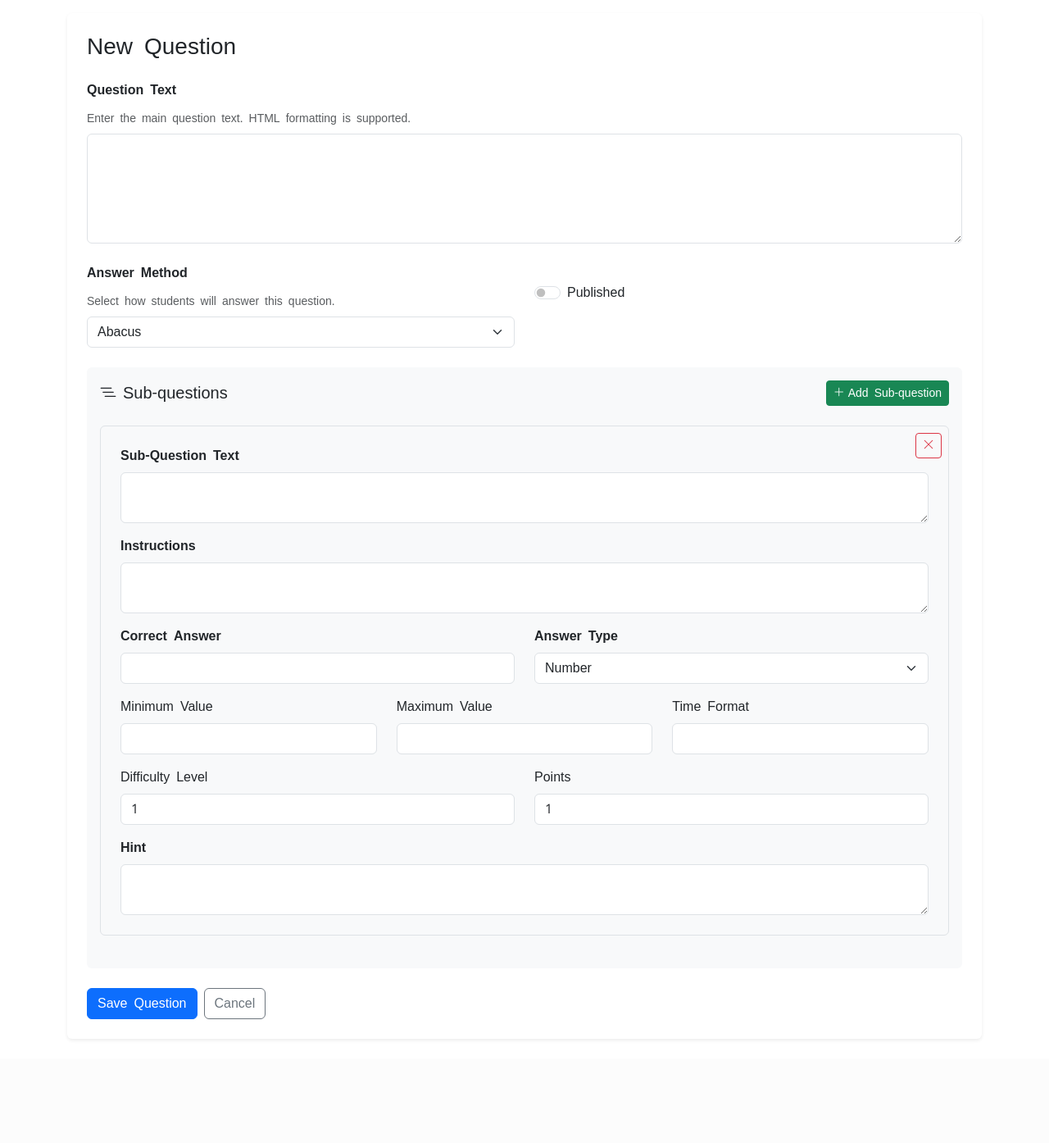
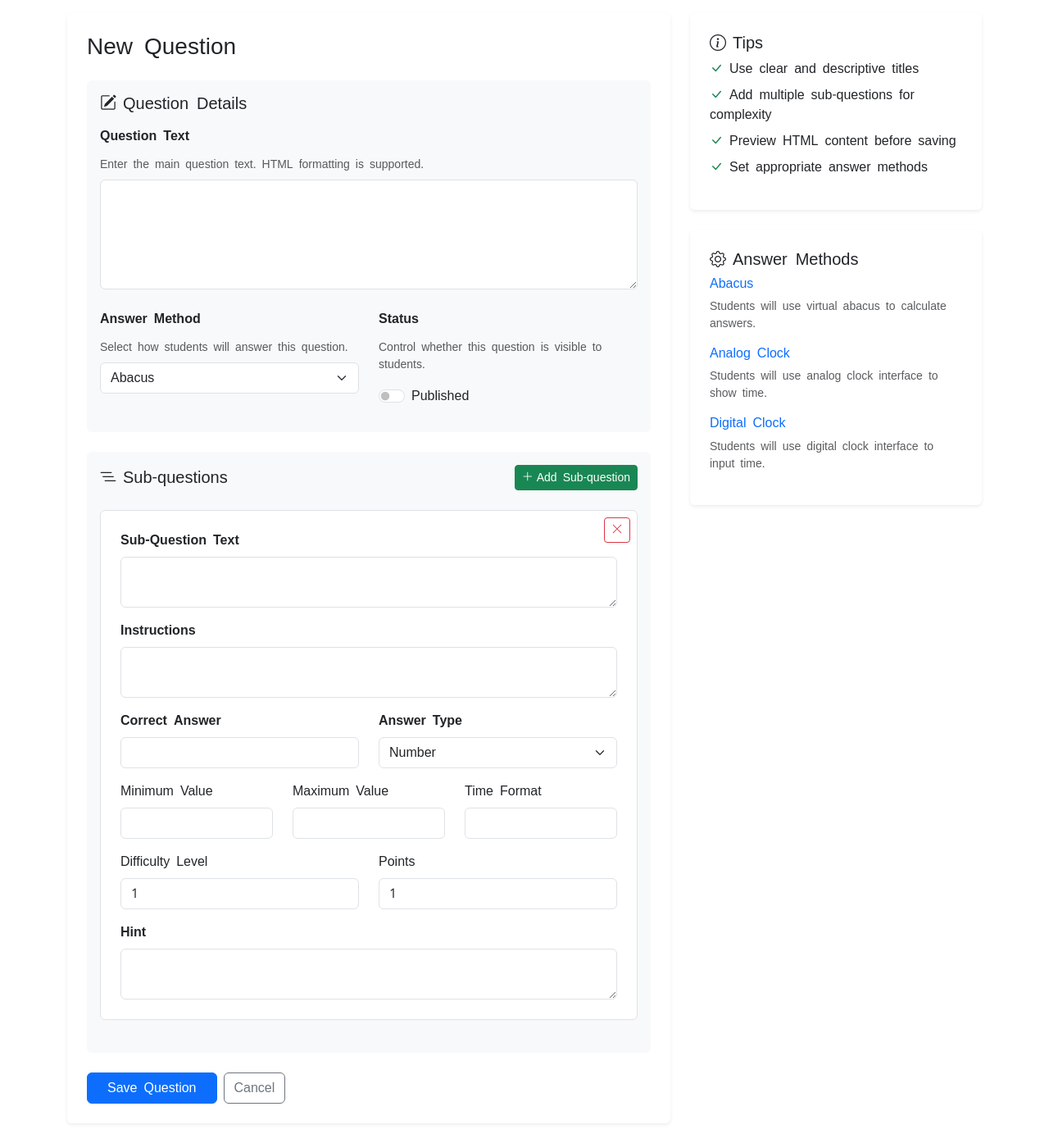
Before and after one commit to mayurasandakalum/kinesthetic-app, a Flask app: page /manage/questions/new in a window 1280 px wide. Shown: the part 120-1514 px from the top of the page at 82% size. Before the commit the page ends 1363 px from the top, so only its background shows below. Run offline with Flask 3, Linux system fonts and the light colour scheme; the visitor is signed in with stand-in values (Sample User, id 1); some libraries are stand-ins or nearby versions.

Commit message:
Refactor question management form for improved layout and user guidance

```diff
--- a/templates/quiz/manage/question_form.html
+++ b/templates/quiz/manage/question_form.html
@@ -9,37 +9,48 @@
         </ol>
     </nav>
 
-    <div class="row">
-        <div class="col-lg-12">
+    <div class="row g-4">
+        <!-- Main Form Column -->
+        <div class="col-lg-8">
             <div class="card shadow-sm border-0">
                 <div class="card-body p-4">
                     <h3 class="card-title mb-4">{{ title }}</h3>
                     <form method="POST" id="questionForm">
                         {{ form.hidden_tag() }}
 
-                        <!-- Main Question -->
+                        <!-- Question Details -->
+                        <div class="card bg-light border-0 mb-4">
+                            <div class="card-body">
+                                <h5 class="card-title mb-3">
+                                    <i class="bi bi-pencil-square me-2"></i>Question Details
+                                </h5>
                                 <div class="mb-4">
                                     {{ form.text.label(class="form-label fw-bold") }}
-                            <div class="form-text mb-2">Enter the main question text. HTML formatting is supported.
-                            </div>
+                                    <div class="form-text mb-2">Enter the main question text. HTML formatting is
+                                        supported.</div>
                                     {{ form.text(class="form-control", rows=5) }}
                                 </div>
 
-                        <div class="row mb-4">
+                                <div class="row">
                                     <div class="col-md-6">
                                         {{ form.answer_method.label(class="form-label fw-bold") }}
                                         <div class="form-text mb-2">Select how students will answer this question.</div>
                                         {{ form.answer_method(class="form-select") }}
                                     </div>
                                     <div class="col-md-6">
-                                <div class="form-check form-switch mt-4">
+                                        <label class="form-label fw-bold">Status</label>
+                                        <div class="form-text mb-2">Control whether this question is visible to
+                                            students.</div>
+                                        <div class="form-check form-switch">
                                             {{ form.is_published(class="form-check-input") }}
                                             {{ form.is_published.label(class="form-check-label") }}
                                         </div>
                                     </div>
                                 </div>
+                            </div>
+                        </div>
 
-                        <!-- Sub Questions -->
+                        <!-- Sub Questions Section -->
                         <div class="card bg-light border-0 mb-4">
                             <div class="card-body">
                                 <div class="d-flex justify-content-between align-items-center mb-4">
@@ -53,7 +64,7 @@
 
                                 <div id="subQuestionsContainer">
                                     {% for subform in form.sub_questions %}
-                                    <div class="sub-question-form mb-4 border rounded p-4 position-relative">
+                                    <div class="sub-question-form mb-4 border rounded p-4 position-relative bg-white">
                                         <button type="button"
                                             class="btn btn-sm btn-outline-danger position-absolute top-0 end-0 m-2 remove-subquestion">
                                             <i class="bi bi-x-lg"></i>
@@ -113,15 +124,62 @@
                                     </div>
                                     {% endfor %}
                                 </div>
+
+                                {% if not form.sub_questions %}
+                                <div class="text-center py-4 text-muted" id="noSubQuestionsMessage">
+                                    <i class="bi bi-plus-circle display-4"></i>
+                                    <p class="mt-2">No sub-questions added yet. Click the button above to add one.</p>
+                                </div>
+                                {% endif %}
                             </div>
                         </div>
 
+                        <!-- Form Actions -->
                         <div class="d-flex gap-2">
-                            {{ form.submit(class="btn btn-primary") }}
+                            {{ form.submit(class="btn btn-primary px-4") }}
                             <a href="{{ url_for('quiz.manage_questions') }}"
                                 class="btn btn-outline-secondary">Cancel</a>
                         </div>
                     </form>
+                </div>
+            </div>
+        </div>
+
+        <!-- Sidebar -->
+        <div class="col-lg-4">
+            <!-- Tips Card -->
+            <div class="card shadow-sm border-0 mb-4">
+                <div class="card-body p-4">
+                    <h5 class="card-title"><i class="bi bi-info-circle me-2"></i>Tips</h5>
+                    <ul class="list-unstyled">
+                        <li class="mb-2"><i class="bi bi-check-lg text-success me-2"></i>Use clear and descriptive
+                            titles</li>
+                        <li class="mb-2"><i class="bi bi-check-lg text-success me-2"></i>Add multiple sub-questions for
+                            complexity</li>
+                        <li class="mb-2"><i class="bi bi-check-lg text-success me-2"></i>Preview HTML content before
+                            saving</li>
+                        <li class="mb-2"><i class="bi bi-check-lg text-success me-2"></i>Set appropriate answer methods
+                        </li>
+                    </ul>
+                </div>
+            </div>
+
+            <!-- Answer Methods Card -->
+            <div class="card shadow-sm border-0">
+                <div class="card-body p-4">
+                    <h5 class="card-title"><i class="bi bi-gear me-2"></i>Answer Methods</h5>
+                    <div class="mb-3">
+                        <h6 class="text-primary">Abacus</h6>
+                        <p class="small text-muted">Students will use virtual abacus to calculate answers.</p>
+                    </div>
+                    <div class="mb-3">
+                        <h6 class="text-primary">Analog Clock</h6>
+                        <p class="small text-muted">Students will use analog clock interface to show time.</p>
+                    </div>
+                    <div>
+                        <h6 class="text-primary">Digital Clock</h6>
+                        <p class="small text-muted">Students will use digital clock interface to input time.</p>
+                    </div>
                 </div>
             </div>
         </div>
@@ -234,6 +292,45 @@
                 }
             }
         });
+
+        // Add this to hide/show no sub-questions message
+        const noSubQuestionsMessage = document.getElementById('noSubQuestionsMessage');
+
+        const updateNoSubQuestionsMessage = () => {
+            if (noSubQuestionsMessage) {
+                noSubQuestionsMessage.style.display =
+                    container.children.length === 0 ? 'block' : 'none';
+            }
+        };
+
+        // Update on add/remove
+        const observer = new MutationObserver(updateNoSubQuestionsMessage);
+        observer.observe(container, { childList: true });
     });
 </script>
+
+<style>
+    .form-control:focus,
+    .form-select:focus {
+        border-color: #86b7fe;
+        box-shadow: 0 0 0 0.25rem rgba(13, 110, 253, 0.1);
+    }
+
+    .card {
+        transition: all 0.3s ease;
+    }
+
+    .sub-question-form {
+        transition: all 0.3s ease;
+    }
+
+    .sub-question-form:hover {
+        box-shadow: 0 .125rem .25rem rgba(0, 0, 0, .075);
+    }
+
+    .form-switch .form-check-input:checked {
+        background-color: #198754;
+        border-color: #198754;
+    }
+</style>
 {% endblock %}
```
Lines whose indentation alone changed are shown as unchanged.
